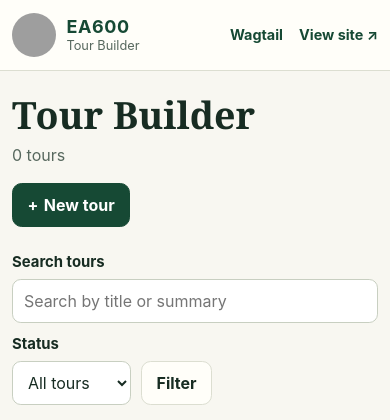
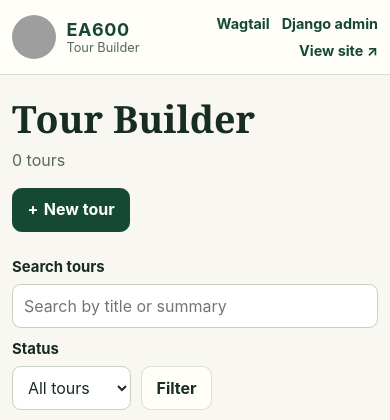
Before and after one commit to Griftersbar/EA600, a Django app: page /builder/tours/ in a window 390 px wide. Shown: the top 420 px of the page. Run offline with Django 5.2, Linux system fonts and the light colour scheme; the visitor is signed in with stand-in values (Sample User, id 1); data that the repository does not hold is empty; parts of the project's set-up code (start-up, migrations or seed data) failed here and were passed over; grey boxes are pictures that could not be loaded.

Commit message:
Connect Django admin and Tour Builder navigation

```diff
--- a/css/tour-builder.css
+++ b/css/tour-builder.css
@@ -315,6 +315,9 @@
 }
 
 @media (max-width: 35rem) {
+  .builder-brand { flex-shrink: 0; }
+  .builder-topbar__nav { flex-wrap: wrap; justify-content: flex-end; gap: .35rem .75rem; }
+  .builder-topbar__nav a { white-space: nowrap; }
   .builder-field-grid { grid-template-columns: minmax(0, 1fr); }
   .builder-heading { align-items: flex-start; flex-wrap: wrap; }
   .builder-filter { flex-wrap: wrap; }
--- a/templates/admin/base_site.html
+++ b/templates/admin/base_site.html
@@ -4,5 +4,8 @@
     {% if perms.wagtailadmin.access_admin %}
         <a href="{% url 'wagtailadmin_home' %}">Wagtail</a> /
     {% endif %}
+    {% if perms.siteapp.add_tour or perms.siteapp.change_tour %}
+        <a href="{% url 'builder_index' %}">Tour Builder</a> /
+    {% endif %}
     {{ block.super }}
 {% endblock %}
--- a/templates/siteapp/builder/base.html
+++ b/templates/siteapp/builder/base.html
@@ -19,6 +19,7 @@
                 </a>
                 <nav class="builder-topbar__nav" aria-label="Site links">
                     {% if perms.wagtailadmin.access_admin %}<a href="{% url 'wagtailadmin_home' %}">Wagtail</a>{% endif %}
+                    <a href="{% url 'admin:index' %}">Django admin</a>
                     <a href="{% url 'tour_list' %}">View site <span aria-hidden="true">↗</span></a>
                 </nav>
             </div>
```
